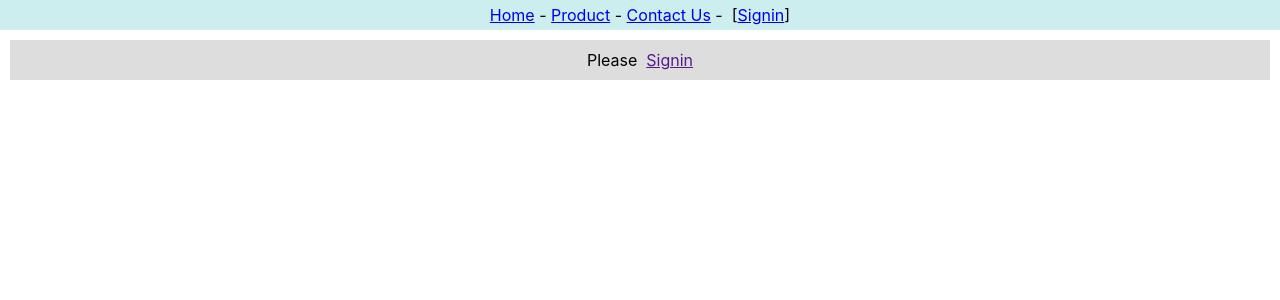
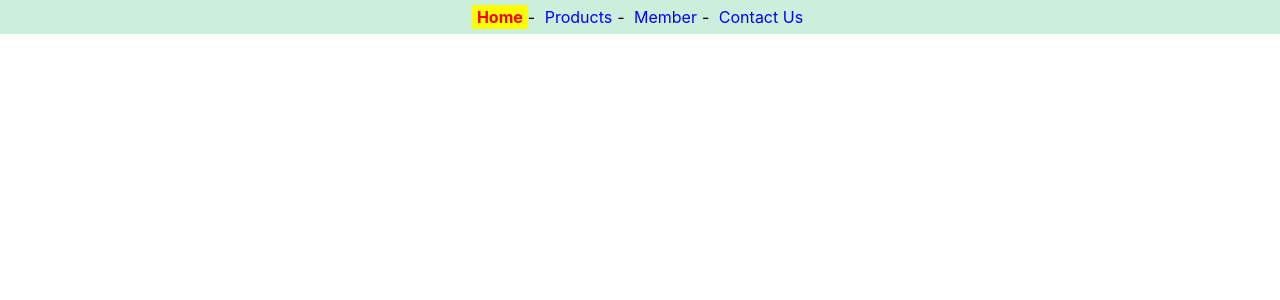
Before and after one commit to Rachata-Phetcharat/app1, a React (Create React App) app: page / in a window 1280 px wide. Shown: the top 300 px of the page. Built offline with nearby package versions, Linux system fonts and the light colour scheme.

Commit message:
Add NavLink

```diff
--- a/package.json
+++ b/package.json
@@ -9,6 +9,7 @@
     "@testing-library/user-event": "^13.5.0",
     "react": "^19.2.3",
     "react-dom": "^19.2.3",
+    "react-router-dom": "^7.13.0",
     "react-scripts": "5.0.1",
     "web-vitals": "^2.1.4"
   },
--- a/src/App.js
+++ b/src/App.js
@@ -4,16 +4,11 @@
 // import { EventData2 } from "./event-data";
 // import RefsArray from "./refs-array";
 // import Content from "./context-content";
-import { userContext } from "./context";
-import { Header2 } from "./context-header2";
-import Content2 from "./context-content2";
+// import { userContext } from "./context";
+// import { Header2 } from "./context-header2";
+// import Content2 from "./context-content2";
+import Router2 from "./router2";
 
 export default function App() {
-  let [user, SetUser] = React.useState("");
-  return (
-    <userContext.Provider value={[user, SetUser]}>
-      <Header2 />
-      <Content2 />
-    </userContext.Provider>
-  );
+  return <Router2 />;
 }
--- /dev/null
+++ b/src/navlink.css
@@ -0,0 +1,18 @@
+.nav {
+    background-color: #ced;
+    padding: 7px;
+    text-align: center;
+}
+
+.menu {
+    color: blue;
+    text-decoration: none;
+    padding: 2px 5px;
+}
+
+.active_menu {
+    color: red;
+    background-color: yellow;
+    text-decoration: none;
+    padding: 2px 5px;
+}
--- /dev/null
+++ b/src/router2.js
@@ -0,0 +1,42 @@
+import React from "react";
+import { BrowserRouter, NavLink } from "react-router-dom";
+import "./navlink.css";
+
+export default function Router2() {
+  return (
+    <BrowserRouter>
+      <nav className="nav">
+        <NavLink
+          to="/"
+          className={({ isActive }) => (isActive ? "active_menu" : "menu")}
+          style={({ isActive }) => {
+            return { fontWeight: isActive ? "bold" : "" };
+          }}
+        >
+          Home
+        </NavLink>
+        -&nbsp;
+        <NavLink
+          to="/products"
+          className={({ isActive }) => (isActive ? "active_menu" : "menu")}
+        >
+          Products
+        </NavLink>
+        -&nbsp;
+        <NavLink
+          to="/member"
+          className={({ isActive }) => (isActive ? "active_menu" : "menu")}
+        >
+          Member
+        </NavLink>
+        -&nbsp;
+        <NavLink
+          to="/contact"
+          className={({ isActive }) => (isActive ? "active_menu" : "menu")}
+        >
+          Contact Us
+        </NavLink>
+      </nav>
+    </BrowserRouter>
+  );
+}
```
Also changed, not shown: 1 other file (tests, documents, lock files or other folders).
